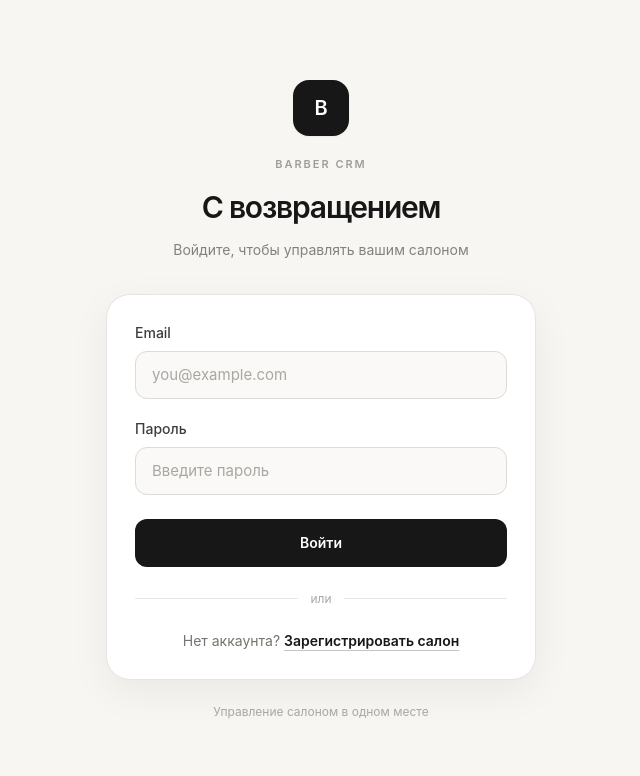
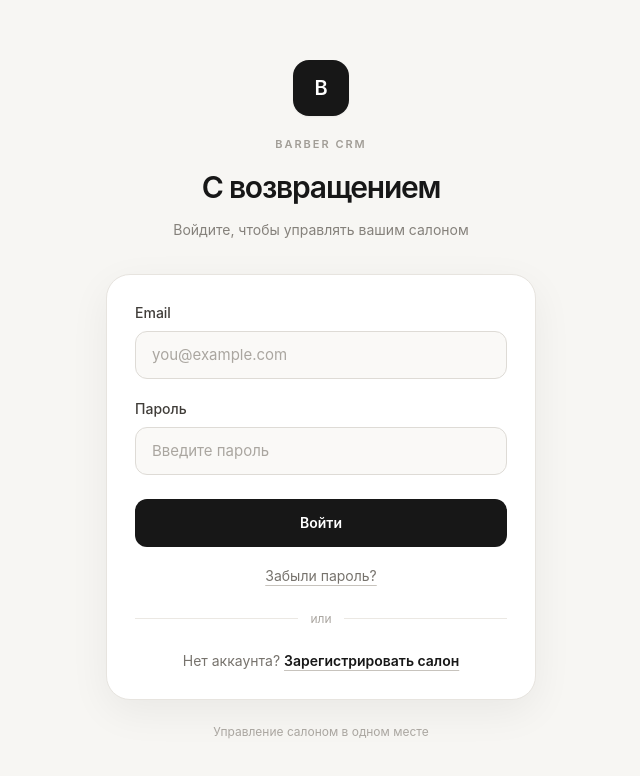
Before and after one commit to fixallastana-hash/barber-crm, a Next.js app in the folder web-admin/: page /login in a window 1280 px wide. Shown: the top 776 px of the page, without its empty margins (319-959 px from the left). Built offline with nearby package versions, Linux system fonts and the light colour scheme; no server answers.

Commit message:
feat(login): add forgot-password link

```diff
--- a/web-admin/src/app/login/page.tsx
+++ b/web-admin/src/app/login/page.tsx
@@ -45,8 +45,7 @@ export default function LoginPage() {
       const auth = getFirebaseAuth();
 
       await signInWithEmailAndPassword(auth, email.trim(), password);
-      // Редирект на /app делается автоматически в /app/layout.tsx,
-      // когда auth-context получит user с tenantId.
+      // Редирект на /app делает auth-context в /app/layout.tsx
     } catch (err) {
       const code =
         typeof err === 'object' && err !== null && 'code' in err
@@ -130,6 +129,15 @@ export default function LoginPage() {
               {loading ? 'Входим...' : 'Войти'}
             </button>
 
+            <div className="mt-4 text-center">
+              <Link
+                href="/forgot-password"
+                className="text-sm text-[#77736d] underline decoration-[#c7c3bd] underline-offset-4 transition hover:text-[#171717] hover:decoration-[#171717]"
+              >
+                Забыли пароль?
+              </Link>
+            </div>
+
             <div className="my-6 flex items-center gap-3">
               <div className="h-px flex-1 bg-[#ebe8e3]" />
               <span className="text-xs text-[#aaa6a0]">или</span>
```
